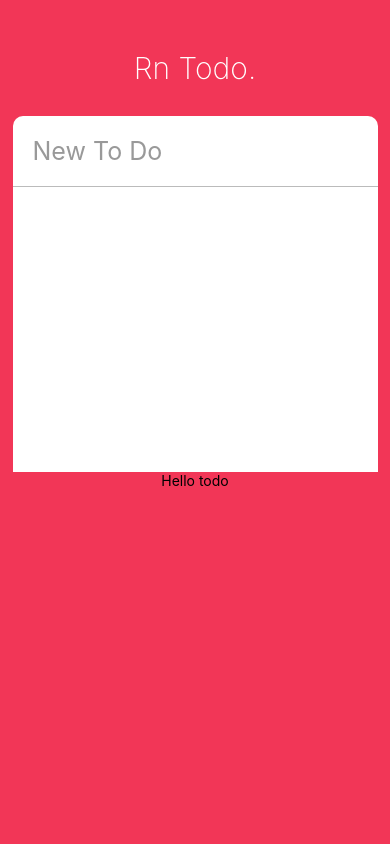
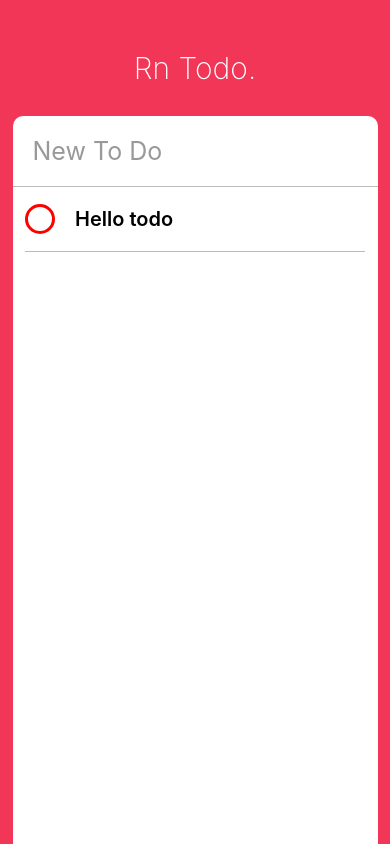
Before and after one commit to appear/RnTodo, a React Native app: screen / in a window 390 px wide. Built offline with nearby package versions, Linux system fonts and the light colour scheme.

Commit message:
:art: feature: todo 스타일을 추가합니다

```diff
--- a/App.tsx
+++ b/App.tsx
@@ -13,10 +13,10 @@ const App = () => {
       <Header />
       <View style={styles.card}>
         <TextInput />
+        <ScrollView contentContainerStyle={styles.todoContainer}>
+          <Todo />
+        </ScrollView>
       </View>
-      <ScrollView>
-        <Todo />
-      </ScrollView>
     </View>
   );
 };
@@ -27,7 +27,6 @@ const styles = StyleSheet.create({
     backgroundColor: '#F23657',
     alignItems: 'center',
   },
-
   card: {
     backgroundColor: '#fff',
     flex: 1,
@@ -49,6 +48,9 @@ const styles = StyleSheet.create({
       },
     }),
   },
+  todoContainer: {
+    alignItems: 'center',
+  },
 });
 
 export default App;
--- a/src/components/todo.tsx
+++ b/src/components/todo.tsx
@@ -1,12 +1,63 @@
 import React, {useState} from 'react';
-import {View, Text, TouchableOpacity, StyleSheet} from 'react-native';
+import {
+  View,
+  Text,
+  TouchableOpacity,
+  Dimensions,
+  StyleSheet,
+} from 'react-native';
+
+const {width, height} = Dimensions.get('window');
 
 export default function Todo() {
+  const [isEditing, setIsEditing] = useState(false);
+  const [isCompleted, setIsCompleted] = useState(false);
+
+  const handleCompleteTodo = () => {
+    setIsCompleted(!isCompleted);
+  };
+
   return (
-    <View>
-      <Text>Hello todo</Text>
+    <View style={styles.container}>
+      <TouchableOpacity onPress={handleCompleteTodo}>
+        <View
+          style={
+            isCompleted ? styles.completedCircle : styles.uncompletedCircle
+          }
+        />
+      </TouchableOpacity>
+      <Text style={styles.text}>Hello todo</Text>
     </View>
   );
 }
 
-const styles = StyleSheet.create({});
+const styles = StyleSheet.create({
+  container: {
+    width: width - 50,
+    borderBottomColor: '#bbb',
+    borderBottomWidth: StyleSheet.hairlineWidth,
+    flexDirection: 'row',
+    alignItems: 'center',
+  },
+  text: {
+    fontWeight: '600',
+    fontSize: 20,
+    marginVertical: 20,
+  },
+  completedCircle: {
+    width: 30,
+    height: 30,
+    borderColor: 'green',
+    borderWidth: 3,
+    borderRadius: 15,
+    marginRight: 20,
+  },
+  uncompletedCircle: {
+    width: 30,
+    height: 30,
+    borderColor: 'red',
+    borderWidth: 3,
+    borderRadius: 15,
+    marginRight: 20,
+  },
+});
```
